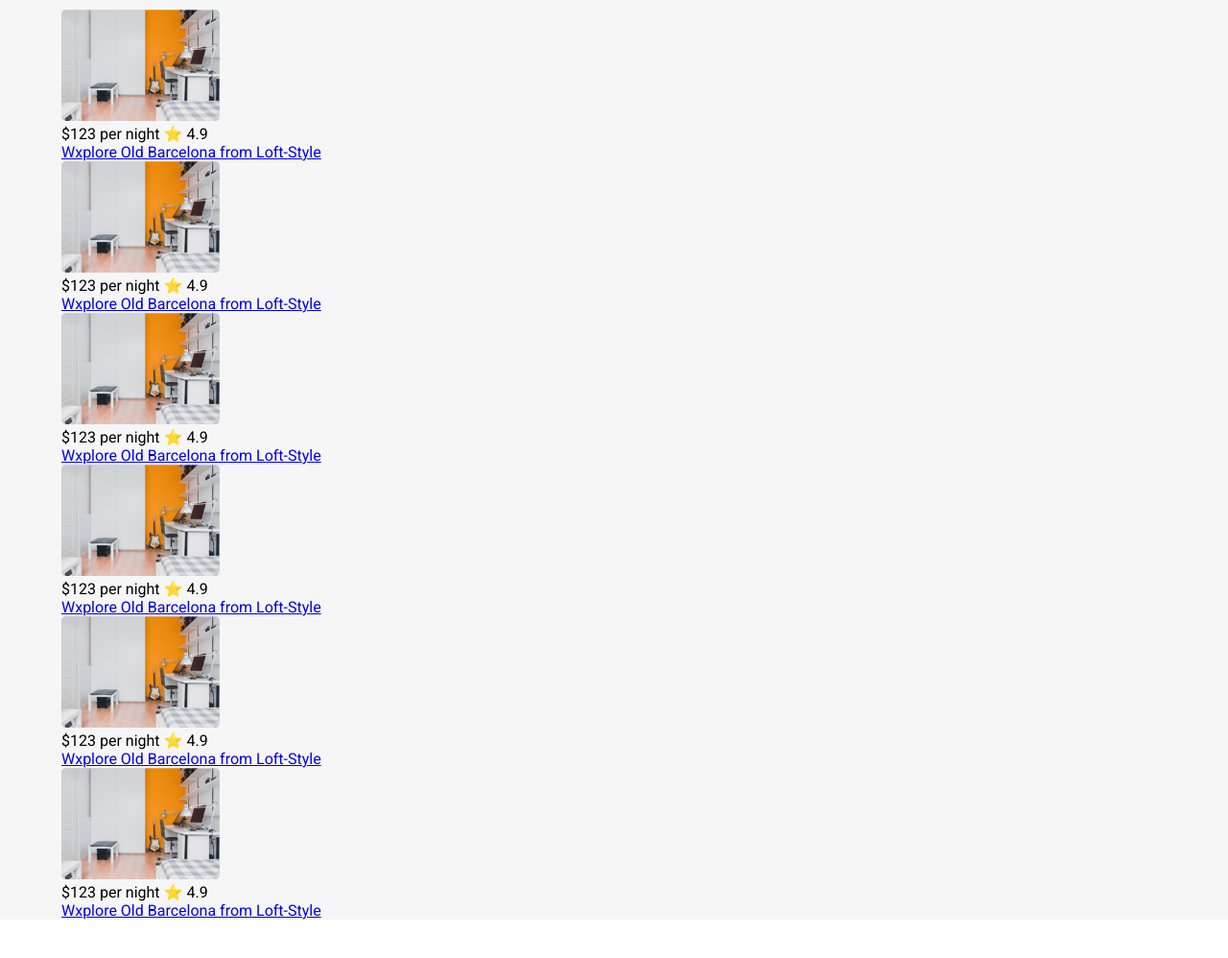
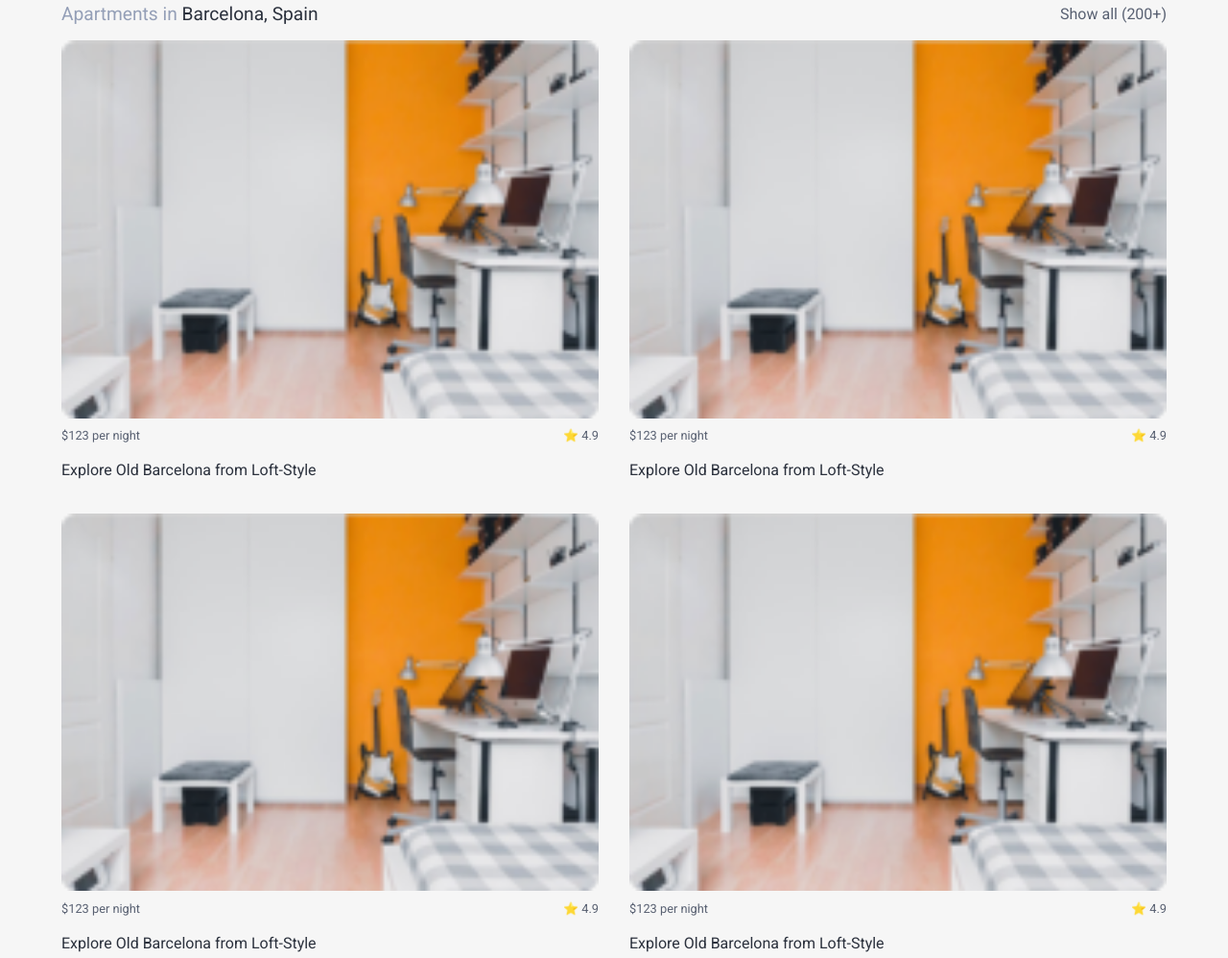
Before and after one commit to arshad10x/MobileFirst_Approch, a plain HTML site: page index.html in a window 1280 px wide. Shown: the part 829-1827 px from the top of the page at 96% size. Drawn offline with Linux system fonts and the light colour scheme.

Commit message:
card done

```diff
--- a/css/style.css
+++ b/css/style.css
@@ -158,6 +158,10 @@ nav ul li a{
 
 /* Apartments Secton */
 
+section{
+    padding: 2rem 0;
+}
+
 .apartments{
     background: #F6F6F6;
 }
@@ -184,3 +188,34 @@ nav ul li a{
     text-decoration: none;
     font-size: 1rem;
 }
+
+.apartments-list-wrapper{
+    display: grid;
+    grid-template-columns: 1fr 1fr;
+    grid-gap:2rem;
+}
+
+.apartments-meta{
+    display: flex;
+    align-items: center;
+    justify-content: space-between;
+}
+.apartments-meta span{
+    color:#596172;
+    font-size: 0.8rem;
+    padding-top: 0.4rem;
+}
+
+.apartments-card img{
+    width: 100%;
+}
+
+.apartments-title{
+    margin-top: 1rem;
+}
+
+.apartments-title a{
+    color: #2B313D;
+    text-decoration: none;
+    line-height: 1.6;
+}
--- a/index.html
+++ b/index.html
@@ -68,7 +68,7 @@
                             <span>⭐ 4.9</span>
                         </div>
                         <div class="apartments-title">
-                            <a href="#">Wxplore Old Barcelona from Loft-Style</a>
+                            <a href="#">Explore Old Barcelona from Loft-Style</a>
                         </div>
                     </div>
 
@@ -79,7 +79,7 @@
                             <span>⭐ 4.9</span>
                         </div>
                         <div class="apartments-title">
-                            <a href="#">Wxplore Old Barcelona from Loft-Style</a>
+                            <a href="#">Explore Old Barcelona from Loft-Style</a>
                         </div>
                     </div>
 
@@ -90,7 +90,7 @@
                             <span>⭐ 4.9</span>
                         </div>
                         <div class="apartments-title">
-                            <a href="#">Wxplore Old Barcelona from Loft-Style</a>
+                            <a href="#">Explore Old Barcelona from Loft-Style</a>
                         </div>
                     </div>
 
@@ -101,7 +101,7 @@
                             <span>⭐ 4.9</span>
                         </div>
                         <div class="apartments-title">
-                            <a href="#">Wxplore Old Barcelona from Loft-Style</a>
+                            <a href="#">Explore Old Barcelona from Loft-Style</a>
                         </div>
                     </div>
 
@@ -112,7 +112,7 @@
                             <span>⭐ 4.9</span>
                         </div>
                         <div class="apartments-title">
-                            <a href="#">Wxplore Old Barcelona from Loft-Style</a>
+                            <a href="#">Explore Old Barcelona from Loft-Style</a>
                         </div>
                     </div>
                     <div class="apartments-card">
@@ -122,7 +122,7 @@
                             <span>⭐ 4.9</span>
                         </div>
                         <div class="apartments-title">
-                            <a href="#">Wxplore Old Barcelona from Loft-Style</a>
+                            <a href="#">Explore Old Barcelona from Loft-Style</a>
                         </div>
                     </div>
 
```
